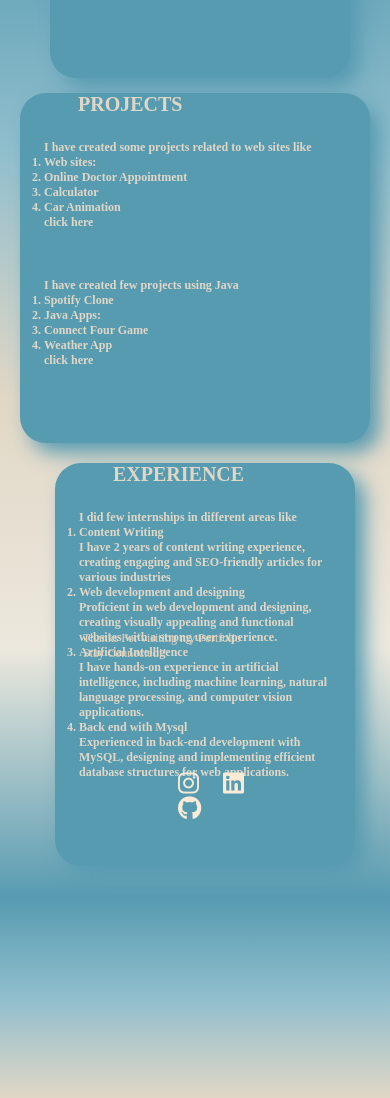
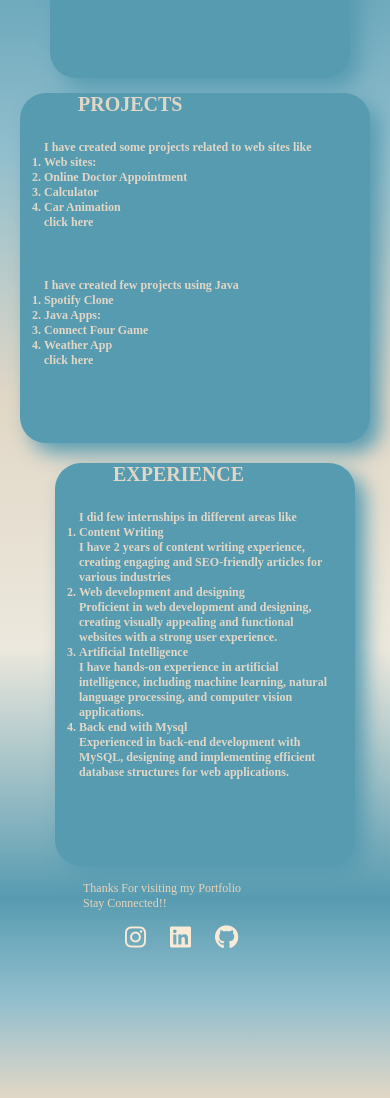
Before and after one commit to balagalikhita/Likhita_Balaga.github.io, a plain HTML site: page index.html in a window 390 px wide. Shown: the part 1102-2200 px from the top of the page. Drawn offline with Linux system fonts and the light colour scheme; a web font is replaced by a local one.

Commit message:
Update style.css

```diff
--- a/style.css
+++ b/style.css
@@ -713,14 +713,14 @@ width: 300px;
   }
  #foosp{
     font-size: 12px;
-   top: 1700px;
+   top: 1950px;
     left:50px;
 
 }
 .ws1{
 
-    top: 1765px;
-    left:50px;
+  top: 1919px;
+  left: -3px;
 }
   .ws1 a{
 
```
